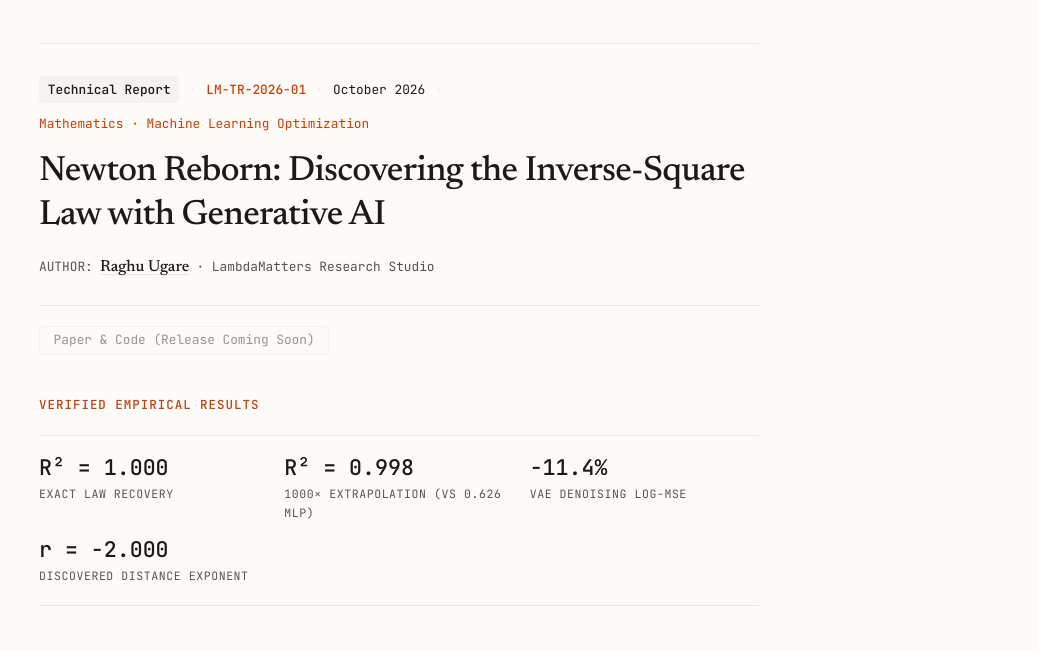
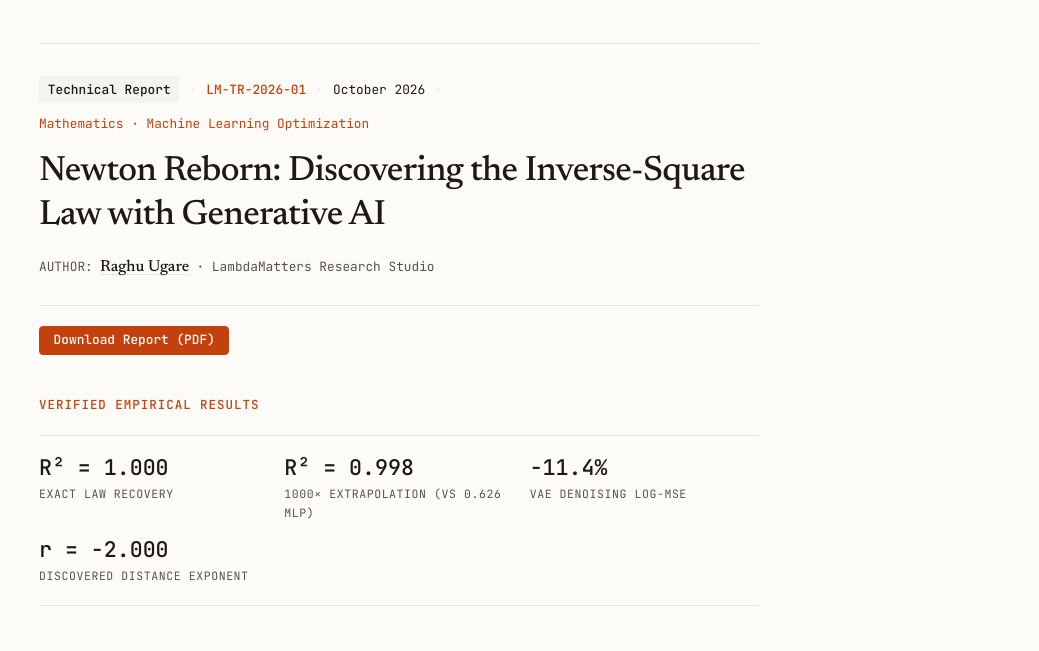
Before and after one commit to lambdamatters/lambdamatters.github.io, an Astro site: page /reports/newton-reborn in a window 1280 px wide. Shown: the part 129-780 px from the top of the page, without its empty margins (241-1280 px from the left). Built offline with nearby package versions, Linux system fonts and the light colour scheme; Astro itself is replaced by a stand-in of ours.

Commit message:
feat: add downloadable report PDF for Newton Reborn

```diff
--- a/src/content/reports/newton-reborn.md
+++ b/src/content/reports/newton-reborn.md
@@ -19,8 +19,9 @@ metrics:
     label: "VAE Denoising Log-MSE"
   - num: "r = -2.000"
     label: "Discovered Distance Exponent"
-isComingSoon: true
-comingSoonText: "Paper & Code (Release Coming Soon)"
+downloadUrl: "/files/newton-reborn.pdf"
+downloadLabel: "Download Report (PDF)"
+isComingSoon: false
 tableData:
   title: "Extrapolation Benchmark: Black-Box Neural Network vs Discovered Symbolic Law"
   caption: "Evaluated across three regimes of increasing distance from the training distribution. The black-box MLP error increases roughly 6-fold, while the discovered symbolic law exhibits flat, near-perfect extrapolation."
```
Also changed, not shown: 1 other file.
